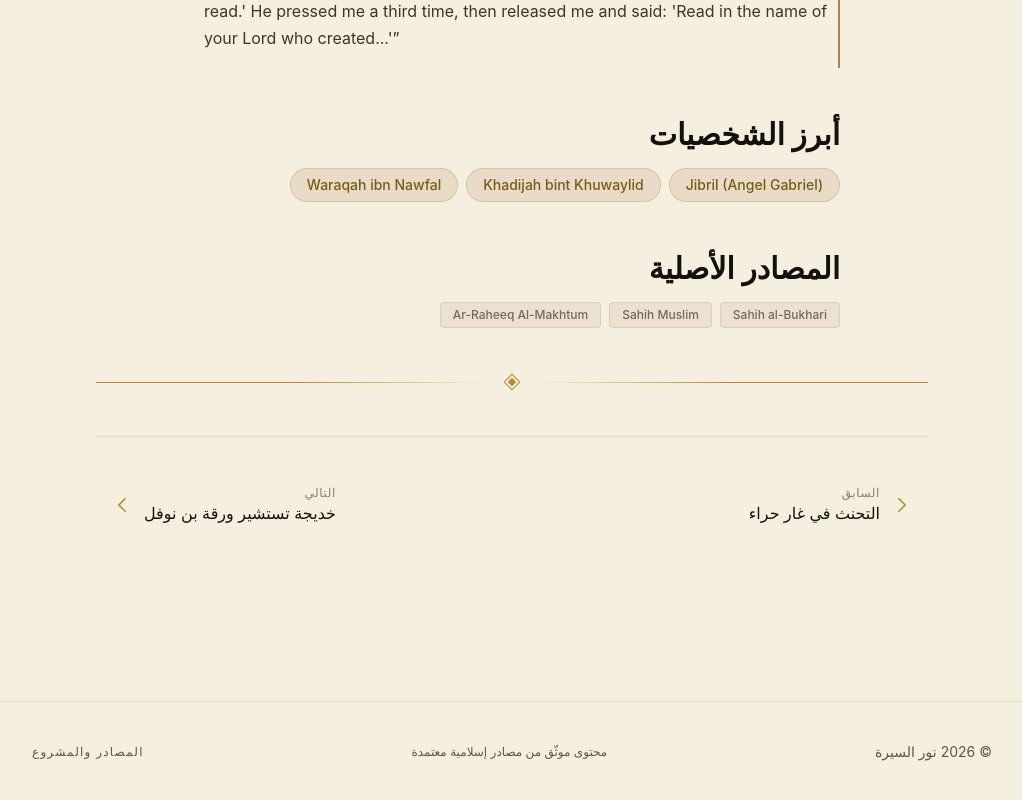
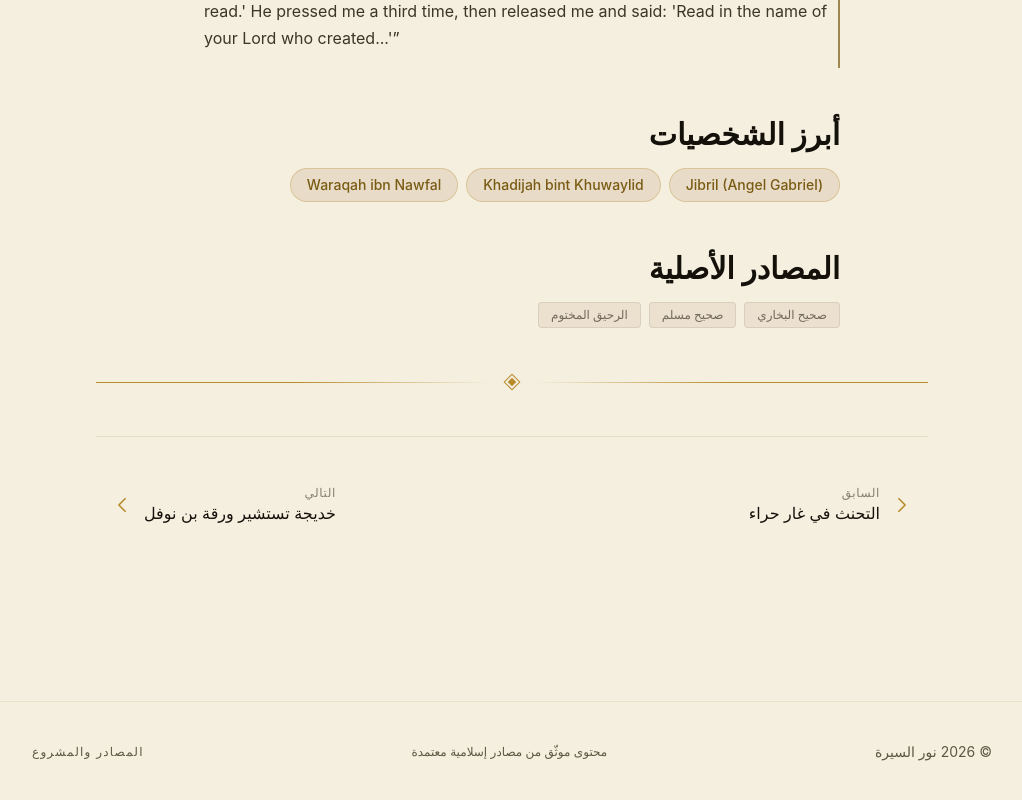
Before and after one commit to Abdalla-Eldoumani/seerah, a Next.js app: page /ar/era/meccan/mec-001 in a window 1280 px wide. Shown: the part 1766-2566 px from the top of the page, without its empty margins (128-1150 px from the left). Built offline with nearby package versions, Linux system fonts and the light colour scheme; no server answers.

Commit message:
localize cited source names

```diff
--- a/src/components/reading/PrimarySources.tsx
+++ b/src/components/reading/PrimarySources.tsx
@@ -1,4 +1,5 @@
-import { useTranslations } from 'next-intl';
+import { useLocale, useTranslations } from 'next-intl';
+import { localizeSource } from '@/config/names';
 
 interface PrimarySourcesProps {
   sources: string[];
@@ -6,6 +7,7 @@ interface PrimarySourcesProps {
 
 export default function PrimarySources({ sources }: PrimarySourcesProps) {
   const t = useTranslations('event');
+  const locale = useLocale();
 
   if (sources.length === 0) return null;
 
@@ -20,7 +22,7 @@ export default function PrimarySources({ sources }: PrimarySourcesProps) {
             key={source}
             className="inline-block px-3 py-1 rounded text-xs font-medium bg-parchment-dark/70 text-ink-light/70 border border-ink-light/10"
           >
-            {source}
+            {localizeSource(source, locale)}
           </span>
         ))}
       </div>
```
